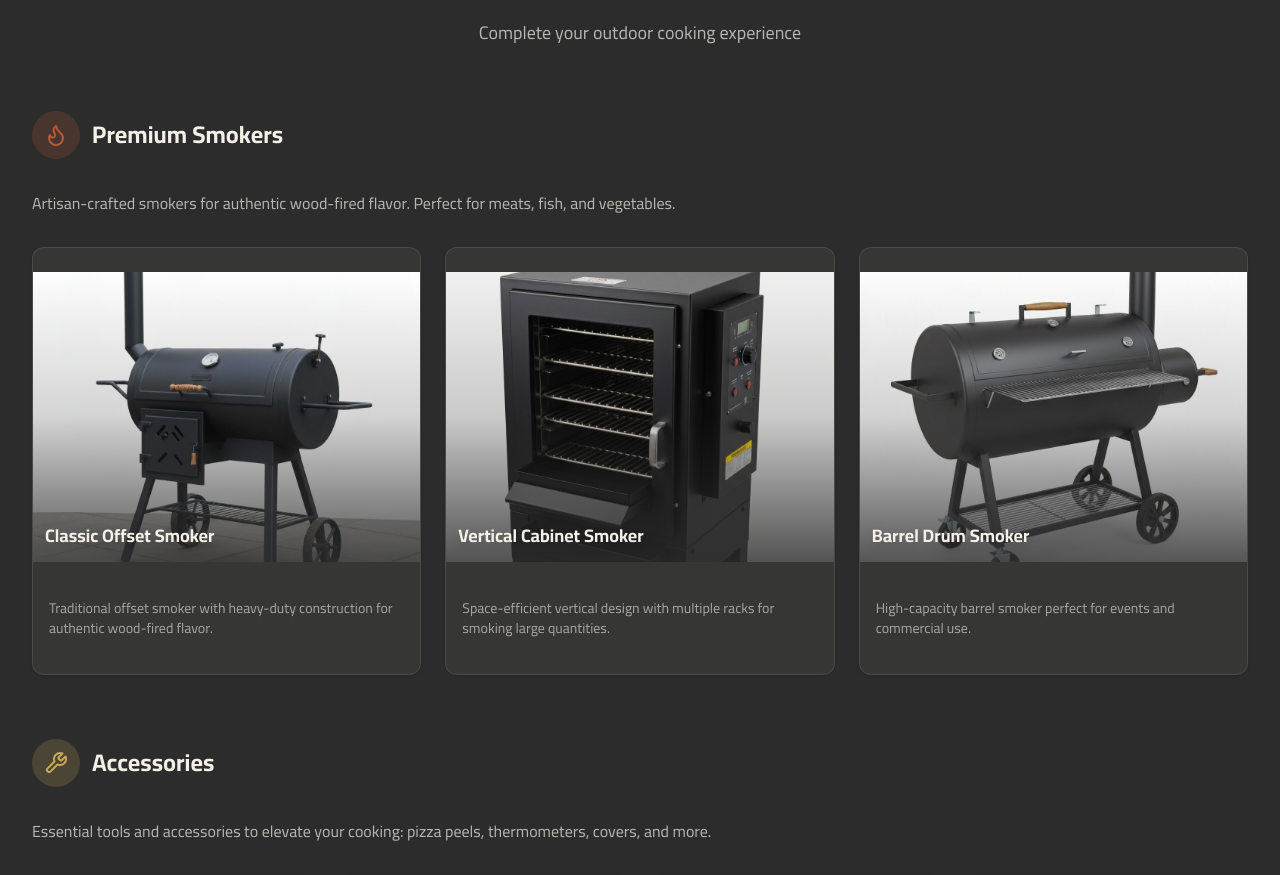
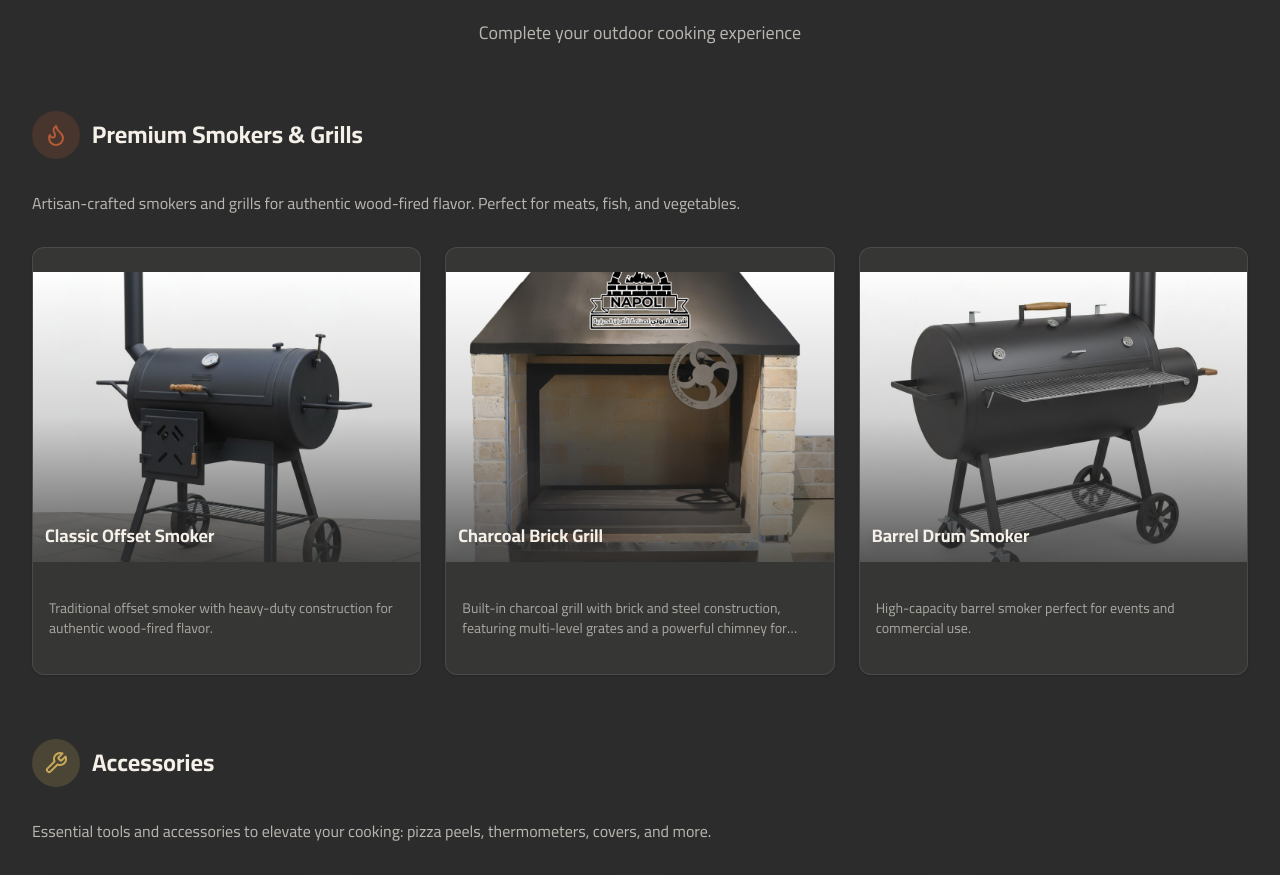
Before and after one commit to DrDotNet/v0-naboli-oven-company, a Next.js app: page / in a window 1280 px wide. Shown: the part 4123-4998 px from the top of the page. Built offline with nearby package versions, Linux system fonts and the light colour scheme.

Commit message:
feat: update smoker product with Napoli charcoal grill
Replace smoker image and update title/description in extensions.

Co-authored-by: Zarourahmed <3975789+DrDotNet@users.noreply.github.com>

```diff
--- a/components/napoli/extensions.tsx
+++ b/components/napoli/extensions.tsx
@@ -26,12 +26,12 @@ const smokers: Product[] = [
     featuresAr: ['صندوق نار جانبي', 'فولاذ شديد التحمل', 'فتحات قابلة للتعديل', 'مقياس حرارة'],
   },
   {
-    id: 'smoker-vertical',
+    id: 'grill-charcoal',
     nameKey: 'smoker.vertical.name',
     descriptionKey: 'smoker.vertical.description',
     image: '/images/smokers/smoker-vertical.jpg',
-    features: ['Multiple racks', 'Glass window', 'Wood chip tray', 'Digital control'],
-    featuresAr: ['رفوف متعددة', 'نافذة زجاجية', 'صينية رقائق الخشب', 'تحكم رقمي'],
+    features: ['Brick & steel build', 'Built-in chimney', 'Multi-level grates', 'Open-flame cooking'],
+    featuresAr: ['بناء طوب وفولاذ', 'مدخنة مدمجة', 'شبكات متعددة المستويات', 'طهي على اللهب المفتوح'],
   },
   {
     id: 'smoker-barrel',
@@ -82,8 +82,8 @@ const accessories: Product[] = [
 const productTranslations: Record<string, { en: string; ar: string }> = {
   'smoker.classic.name': { en: 'Classic Offset Smoker', ar: 'مدخنة كلاسيكية جانبية' },
   'smoker.classic.description': { en: 'Traditional offset smoker with heavy-duty construction for authentic wood-fired flavor.', ar: 'مدخنة جانبية تقليدية بتصميم متين للنكهة الأصيلة على الحطب.' },
-  'smoker.vertical.name': { en: 'Vertical Cabinet Smoker', ar: 'مدخنة عمودية' },
-  'smoker.vertical.description': { en: 'Space-efficient vertical design with multiple racks for smoking large quantities.', ar: 'تصميم عمودي موفر للمساحة مع رفوف متعددة لتدخين كميات كبيرة.' },
+  'smoker.vertical.name': { en: 'Charcoal Brick Grill', ar: 'شواية فحم من الطوب' },
+  'smoker.vertical.description': { en: 'Built-in charcoal grill with brick and steel construction, featuring multi-level grates and a powerful chimney for superior airflow.', ar: 'شواية فحم مدمجة بتصميم من الطوب والفولاذ، مع شبكات متعددة المستويات ومدخنة قوية لتدفق هواء ممتاز.' },
   'smoker.barrel.name': { en: 'Barrel Drum Smoker', ar: 'مدخنة برميلية' },
   'smoker.barrel.description': { en: 'High-capacity barrel smoker perfect for events and commercial use.', ar: 'مدخنة برميلية كبيرة السعة مثالية للمناسبات والاستخدام التجاري.' },
   'accessory.peel.name': { en: 'Pizza Peels Set', ar: 'طقم مجارف البيتزا' },
--- a/lib/language-context.tsx
+++ b/lib/language-context.tsx
@@ -56,8 +56,8 @@ const translations = {
     // Extensions
     'extensions.title': 'Product Extensions',
     'extensions.subtitle': 'Complete your outdoor cooking experience',
-    'smokers.title': 'Premium Smokers',
-    'smokers.description': 'Artisan-crafted smokers for authentic wood-fired flavor. Perfect for meats, fish, and vegetables.',
+    'smokers.title': 'Premium Smokers & Grills',
+    'smokers.description': 'Artisan-crafted smokers and grills for authentic wood-fired flavor. Perfect for meats, fish, and vegetables.',
     'accessories.title': 'Accessories',
     'accessories.description': 'Essential tools and accessories to elevate your cooking: pizza peels, thermometers, covers, and more.',
 
@@ -156,8 +156,8 @@ const translations = {
     // Extensions
     'extensions.title': 'ملحقات المنتجات',
     'extensions.subtitle': 'أكمل تجربة الطهي في الهواء الطلق',
-    'smokers.title': 'مدخنات فاخرة',
-    'smokers.description': 'مدخنات مصنوعة يدوياً للنكهة الأصيلة للحطب. مثالية للحوم والأسماك والخضروات.',
+    'smokers.title': 'مدخنات وشوايات فاخرة',
+    'smokers.description': 'مدخنات وشوايات مصنوعة يدوياً للنكهة الأصيلة للحطب. مثالية للحوم والأسماك والخضروات.',
     'accessories.title': 'الإكسسوارات',
     'accessories.description': 'أدوات وإكسسوارات أساسية لرفع مستوى طهيك: مجارف البيتزا، موازين الحرارة، الأغطية والمزيد.',
 
```
Also changed, not shown: public/images/smokers/smoker-vertical.jpg.
